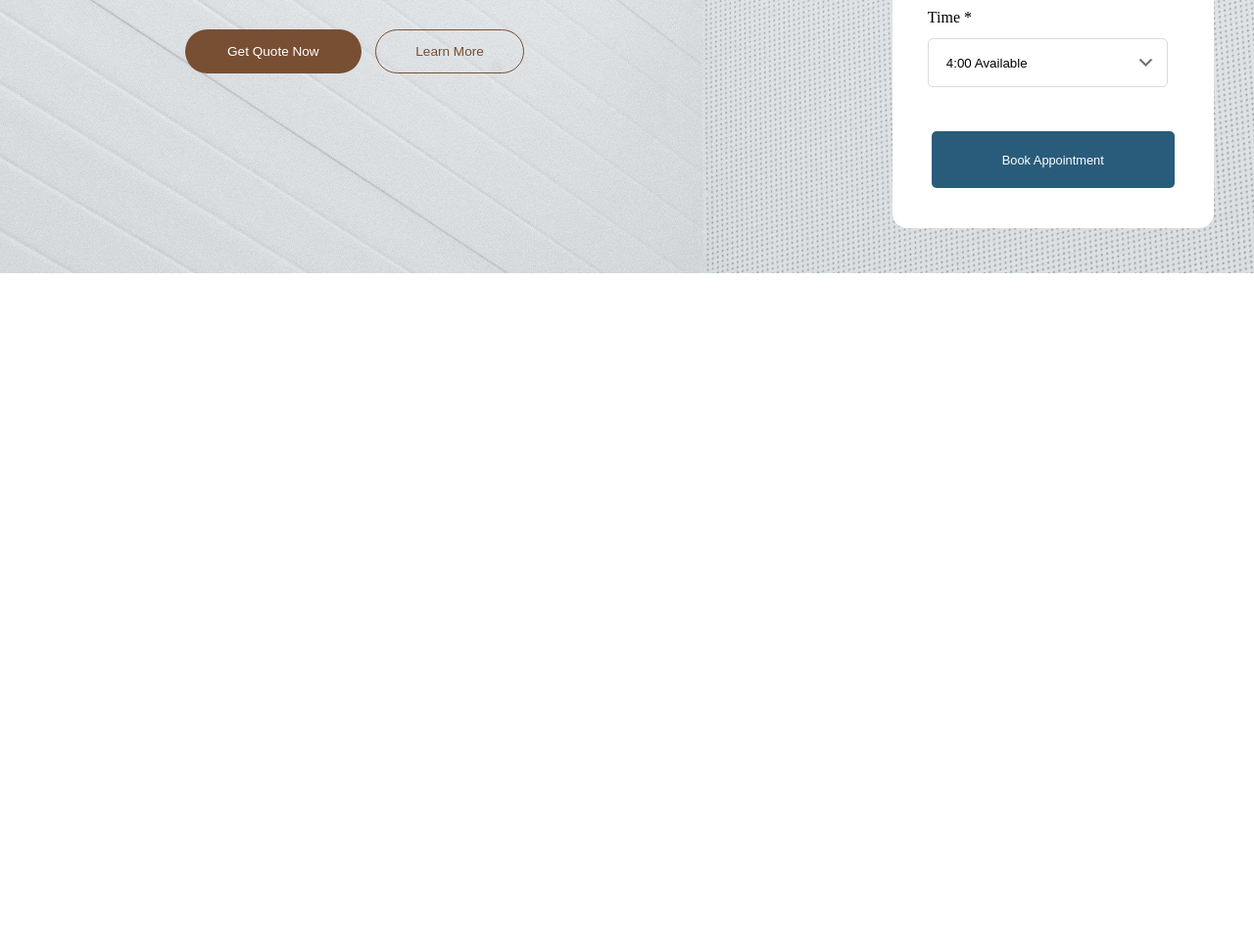
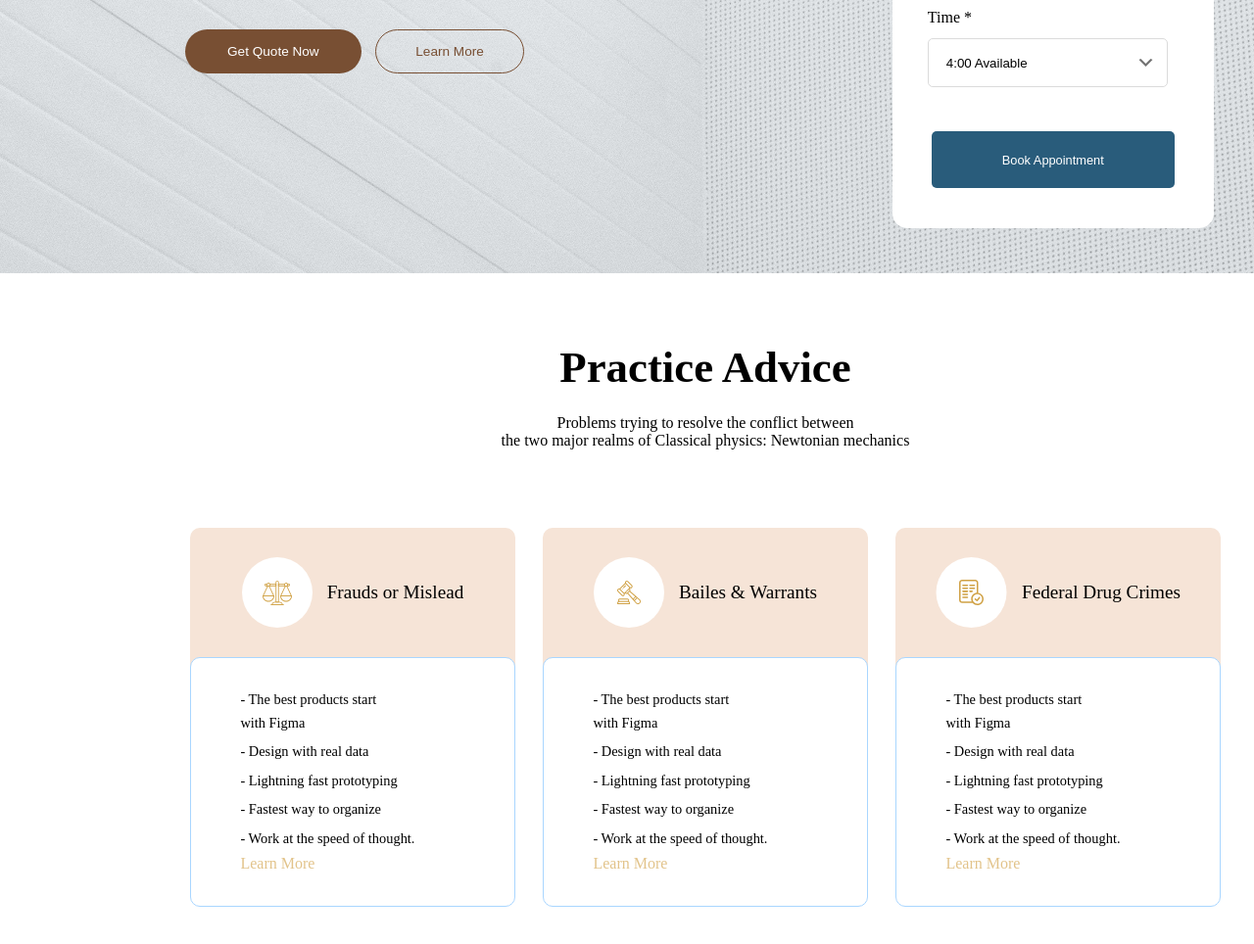
Before and after one commit to geawziv/Litigade, a plain HTML site: page index.html in a window 1280 px wide. Shown: the part 544-1508 px from the top of the page at 98% size. Before the commit the page ends 823 px from the top, so only its background shows below. Drawn offline with Linux system fonts and the light colour scheme.

Commit message:
feat: add first section

```diff
--- a/index.html
+++ b/index.html
@@ -65,6 +65,63 @@
                 </div>
                 <img src="images/list.svg" alt="list">
             </header>
+            <main class="main1">
+                <div class="main1-text">
+                    <h2>Practice Advice</h2>
+                    <p>Problems trying to resolve the conflict between<br>
+                        the two major realms of Classical physics: Newtonian mechanics </p>
+                </div>
+                <div class="advices">
+                    <div>
+                        <div class="div1">
+                            <div>
+                                <img src="images/icn-circle circle-md primary-color.svg" alt="logo">
+                                <p>Frauds or Mislead</p>
+                            </div>
+                        </div>
+                        <div class="div2">
+                            <p class="big-p">- The best products start with Figma</p>
+                            <p>- Design with real data</p>
+                            <p>- Lightning fast prototyping</p>
+                            <p>- Fastest way to organize</p>
+                            <p>- Work at the speed of thought.</p>
+                            <a href="#">Learn More</a>
+                        </div>
+                    </div>
+                    <div>
+                        <div class="div1">
+                            <div>
+                                <img src="images/icn-circle circle-md primary-color(1).svg" alt="logo">
+                                <p>Bailes & Warrants</p>
+                            </div>
+                        </div>
+                        <div class="div2">
+                            <p class="big-p">- The best products start with Figma</p>
+                            <p>- Design with real data</p>
+                            <p>- Lightning fast prototyping</p>
+                            <p>- Fastest way to organize</p>
+                            <p>- Work at the speed of thought.</p>
+                            <a href="#">Learn More</a>
+                        </div>
+                    </div>
+                    <div>
+                        <div class="div1">
+                            <div>
+                                <img src="images/icn-circle circle-md primary-color(2).svg" alt="logo">
+                                <p>Federal Drug Crimes</p>
+                            </div>
+                        </div>
+                        <div class="div2">
+                            <p class="big-p">- The best products start with Figma</p>
+                            <p>- Design with real data</p>
+                            <p>- Lightning fast prototyping</p>
+                            <p>- Fastest way to organize</p>
+                            <p>- Work at the speed of thought.</p>
+                            <a href="#">Learn More</a>
+                        </div>
+                    </div>
+                </div>
+            </main>
         </div>
     </body>
 </html>
--- a/styles/styles.css
+++ b/styles/styles.css
@@ -190,3 +190,102 @@ select
     background: url(../images/arrow.svg) no-repeat right;
     background-position-x: 94%;
 }
+
+
+.main1
+{
+    height: 575px;
+    display: flex;
+    align-items: center;
+    flex-direction: column;
+    justify-content: space-between;
+    padding-top: 70px;
+    padding-bottom: 87px;
+}
+.main1-text
+{
+    display: flex;
+    align-items: center;
+    flex-direction: column;
+    justify-content: space-between;
+    text-align: center;
+    height: 110px;
+}
+.main1-text h2
+{
+    margin: 0;
+    font-size: calc(2rem + 1.6vh);
+}
+.main1-text p
+{
+    margin: 0;
+    font-size: calc(0.8rem + 0.4vh);
+}
+.main1 .advices
+{
+    display: flex;
+    align-items: center;
+    justify-content: space-between;
+    width: 73%;
+}
+.main1 .advices > div
+{
+    width: 31.5%;
+    height: 385px;
+}
+.main1 .advices > div .div1
+{
+    position: relative;
+    z-index: 1;
+    background-color: #f6e4d7;
+    height: 152px;
+    border-radius: 10px;
+}
+.main1 .advices > div .div1 div
+{
+    display: flex;
+    justify-content: center;
+    align-items: center;
+    height: 132px;
+    width: 100%;
+}
+.main1 .advices > div .div1 div p
+{
+    margin: 0;
+    font-size: calc(0.8rem + 0.8vh);
+    margin-left: 15px;
+    margin-bottom: 1px;
+}
+.main1 .advices > div .div2
+{
+    position: relative;
+    top: -20px;
+    z-index: 1;
+    height: 189px;
+    border: 1px solid #a9d6ff;
+    border-radius: 10px;
+    background-color: white;
+    display: flex;
+    flex-direction: column;
+    justify-content: space-between;
+    padding: 30px 0 34px 50px;
+}
+.main1 .advices > div .div2 p
+{
+    margin: 0;
+    line-height: 24px;
+    font-size: calc(0.8rem + 0.2vh);
+}
+.main1 .advices > div .div2 .big-p
+{
+    width: 164px;
+}
+.main1 .advices > div .div2 a
+{
+    outline: none;
+    text-decoration: none;
+    color: #e2c38a;
+}
+.main1 .advices > div .div2 a:visited {
+    color: #e2c38a;
+}
```
Also changed, not shown: images/icn-circle circle-md primary-color(1).svg (added), images/icn-circle circle-md primary-color(2).svg (added), images/icn-circle circle-md primary-color.svg (added).
